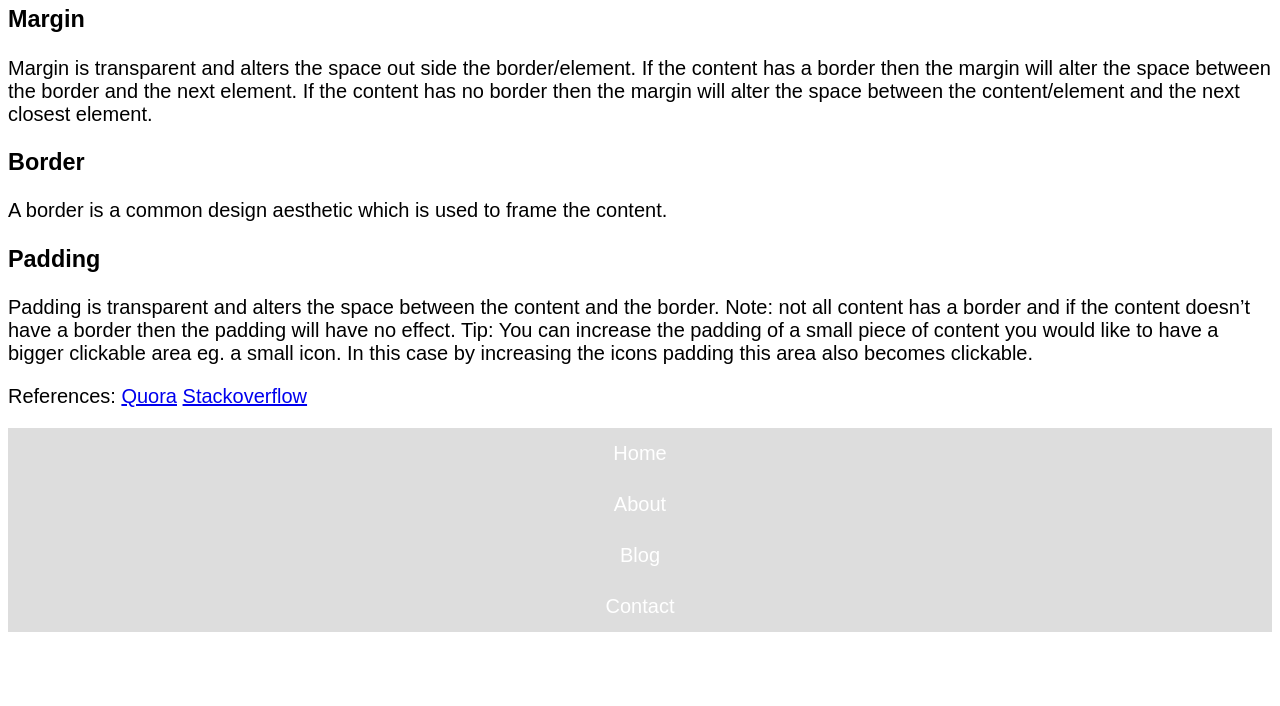
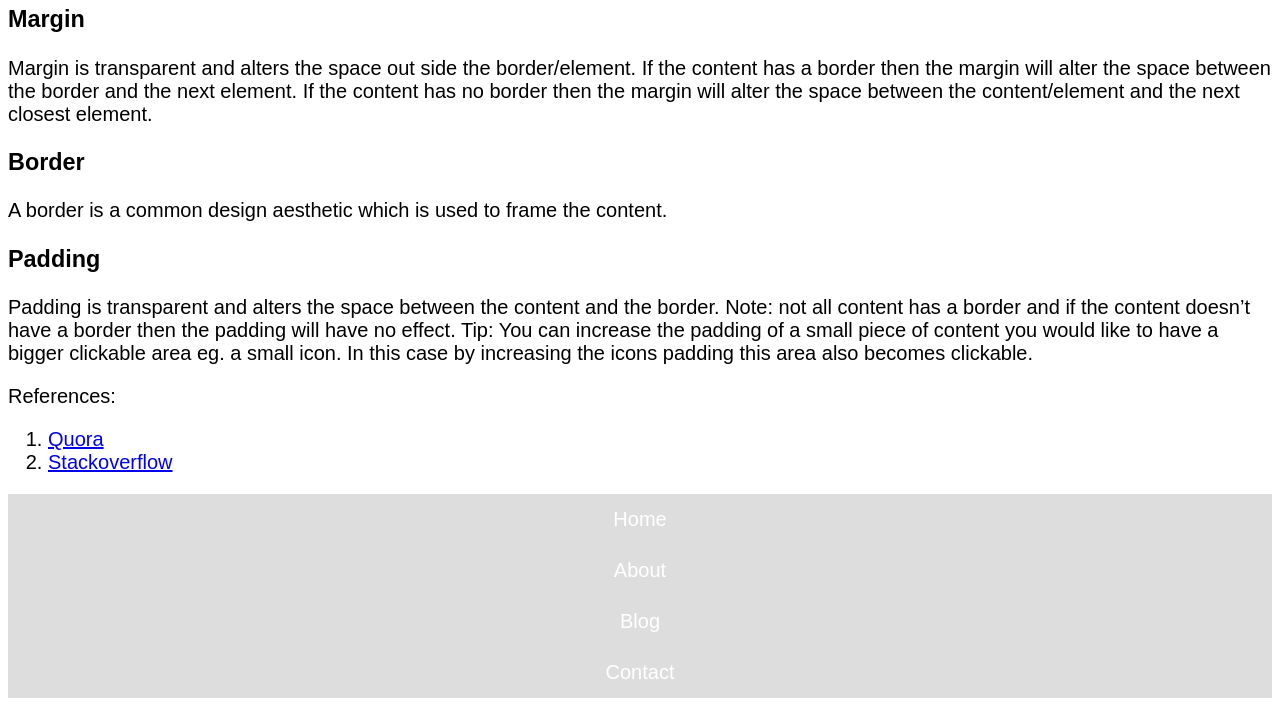
Before and after one commit to craftedcraft/craftedcraft.github.io, a plain HTML site: page blog/sprint-2.html in a window 1280 px wide. Shown: the part 2078-2784 px from the top of the page. Before the commit the page ends 2718 px from the top, so only its background shows below. Drawn offline with Linux system fonts and the light colour scheme.

Commit message:
ordered list ref

```diff
--- a/blog/sprint-2.html
+++ b/blog/sprint-2.html
@@ -44,10 +44,10 @@
 
     <p>
         References:
-            <a href="https://www.quora.com/What-are-the-main-differences-between-Margin-and-Padding-in-CSS
-            ">Quora</a>
-            <a href="https://stackoverflow.com/questions/2189452/when-to-use-margin-vs-padding-in-css/9183818#9183818
-            ">Stackoverflow</a>
+    <ol>
+            <li><a href="https://www.quora.com/What-are-the-main-differences-between-Margin-and-Padding-in-CSS">Quora</a> </li>
+            <li><a href="https://stackoverflow.com/questions/2189452/when-to-use-margin-vs-padding-in-css/9183818#9183818">Stackoverflow</a></li>
+    </ol>
     </p>
 
   </body>
```
